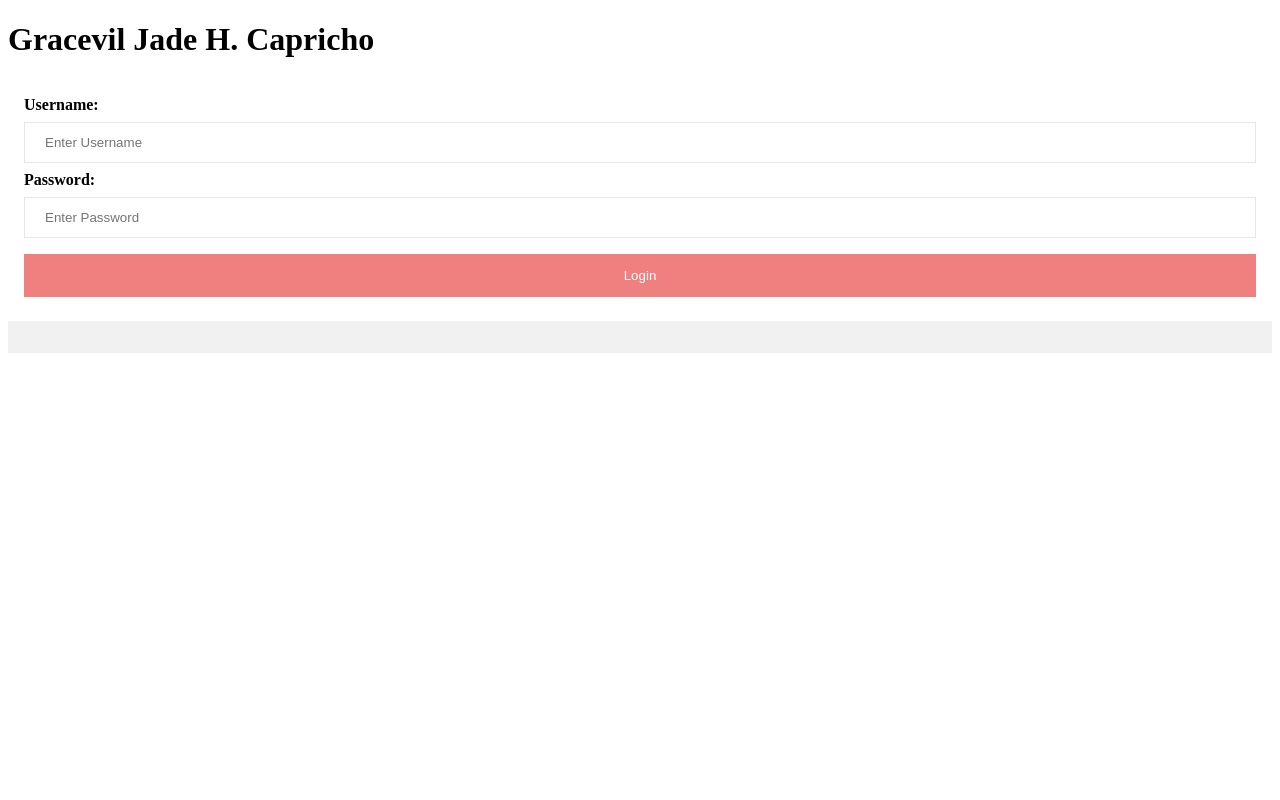
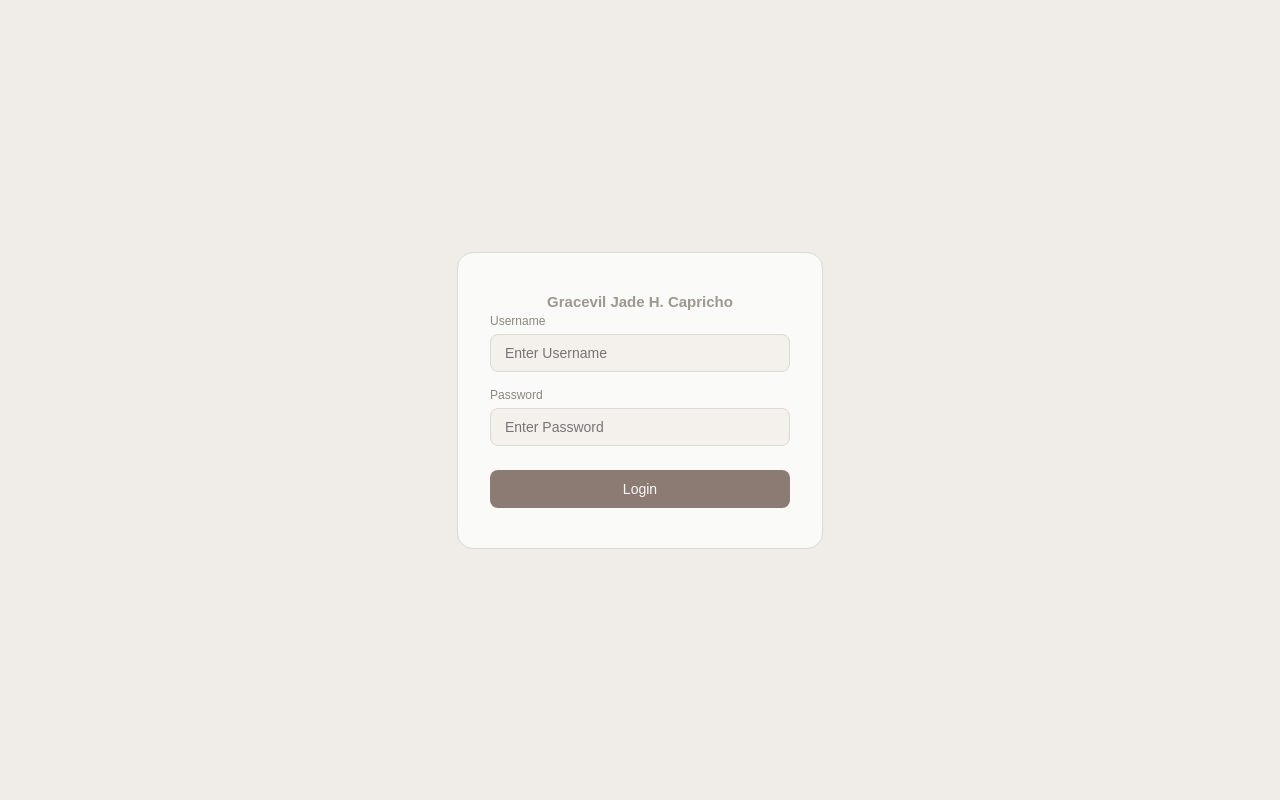
Before and after one commit to Gracevil0730/LoginForm, a PHP site: page / in a window 1280 px wide. Run offline with PHP 8.4, Linux system fonts and the light colour scheme.

Commit message:
Add files via upload

```diff
--- a/LoginForm/index.php
+++ b/LoginForm/index.php
@@ -7,19 +7,17 @@
     <link rel="stylesheet" href="style.css">
 </head>
 <body>
-    <h1>Gracevil Jade H. Capricho</h1>
     <div class="container">
-    <label for="username"><b>Username:</b></label>
-    <input type="text" placeholder="Enter Username" name="" required>
+        <h1>Gracevil Jade H. Capricho</h1>
+        <form>
+            <label for="username">Username</label>
+            <input type="text" id="username" name="username" placeholder="Enter Username" required>
 
-    <label for="psw"><b>Password:</b></label>
-    <input type="password" placeholder="Enter Password" name="" required>
+            <label for="psw">Password</label>
+            <input type="password" id="psw" name="password" placeholder="Enter Password" required>
 
-    <button type="submit">Login</button>
-  </div>
-
-  <div class="container" style="background-color:#f1f1f1">
-</div>
-
+            <button type="submit">Login</button>
+        </form>
+    </div>
 </body>
 </html>
--- a/LoginForm/style.css
+++ b/LoginForm/style.css
@@ -1,116 +1,66 @@
-/* Bordered form */
-form {
-  border: 3px solid #f1f1f1;
+body {
+  margin: 0;
+  min-height: 100vh;
+  display: flex;
+  flex-direction: column;
+  align-items: center;
+  justify-content: center;
+  background-color: #F0EDE8;
+  font-family: Arial, sans-serif;
 }
 
-/* Full-width inputs */
+h1 {
+  font-size: 15px;
+  color: #9E9890;
+  text-align: center;
+  margin: 0 0 0.25rem;
+}
+
+h2 {
+  font-size: 22px;
+  color: #3A3632;
+  text-align: center;
+  margin: 0 0 2rem;
+}
+
+label {
+  display: block;
+  font-size: 12px;
+  color: #8C877F;
+  margin-bottom: 6px;
+}
+
 input[type=text], input[type=password] {
   width: 100%;
-  padding: 12px 20px;
-  margin: 8px 0;
-  display: inline-block;
-  border: 1px solid #ccc;
+  padding: 10px 14px;
+  margin: 0 0 1rem;
+  border: 1px solid #DDD9D3;
+  border-radius: 8px;
+  background-color: #F4F1ED;
   box-sizing: border-box;
+  font-size: 14px;
 }
 
-/* Set a style for all buttons */
 button {
-  background-color: lightcoral;
-  color: white;
-  padding: 14px 20px;
-  margin: 8px 0;
+  width: 100%;
+  padding: 11px;
+  margin-top: 0.5rem;
+  background-color: #8C7B72;
+  color: #FAFAF8;
   border: none;
+  border-radius: 8px;
+  font-size: 14px;
   cursor: pointer;
-  width: 100%;
 }
 
-/* Add a hover effect for buttons */
 button:hover {
-  opacity: 0.8;
+  background-color: #7A6B63;
 }
 
-/* Add padding to containers */
 .container {
-  padding: 16px;
+  background: #FAFAF8;
+  border: 1px solid #DDD9D3;
+  border-radius: 16px;
+  padding: 2.5rem 2rem;
+  width: 300px;
 }
-
-/* The "Forgot password" text */
-span.psw {
-  float: right;
-  padding-top: 16px;
-}
-
-/* Change styles for span and cancel button on extra small screens */
-@media screen and (max-width: 300px) {
-  span.psw {
-    display: block;
-    float: none;
-  }
-  .cancelbtn {
-    width: 100%;
-  }
-}/* Bordered form */
-form {
-  border: 3px solid #b18b8b;
-}
-
-/* Full-width inputs */
-input[type=text], input[type=password] {
-  width: 100%;
-  padding: 12px 20px;
-  margin: 8px 0;
-  display: inline-block;
-  border: 1px solid #e7e5e5;
-  box-sizing: border-box;
-}
-
-/* Set a style for all buttons */
-button {
-  background-color: lightcoral;
-  color: white;
-  padding: 14px 20px;
-  margin: 8px 0;
-  border: none;
-  cursor: pointer;
-  width: 100%;
-}
-
-/* Add a hover effect for buttons */
-button:hover {
-  opacity: 0.8;
-}
-
-/* Extra style for the cancel button (red) */
-.cancelbtn {
-  width: auto;
-  padding: 10px 18px;
-  background-color: #f44336;
-}
-
-/* Center the avatar image inside this container */
-.imgcontainer {
-  text-align: center;
-  margin: 24px 0 12px 0;
-}
-
-/* Add padding to containers */
-.container {
-  padding: 16px;
-}
-
-/* The "Forgot password" text */
-span.psw {
-  float: right;
-  padding-top: 16px;
-}
-
-/* Change styles for span and cancel button on extra small screens */
-@media screen and (max-width: 300px) {
-  span.psw {
-    display: block;
-    float: none;
-  }
-  .cancelbtn {
-    width: 100%;
-  }
-}
```
